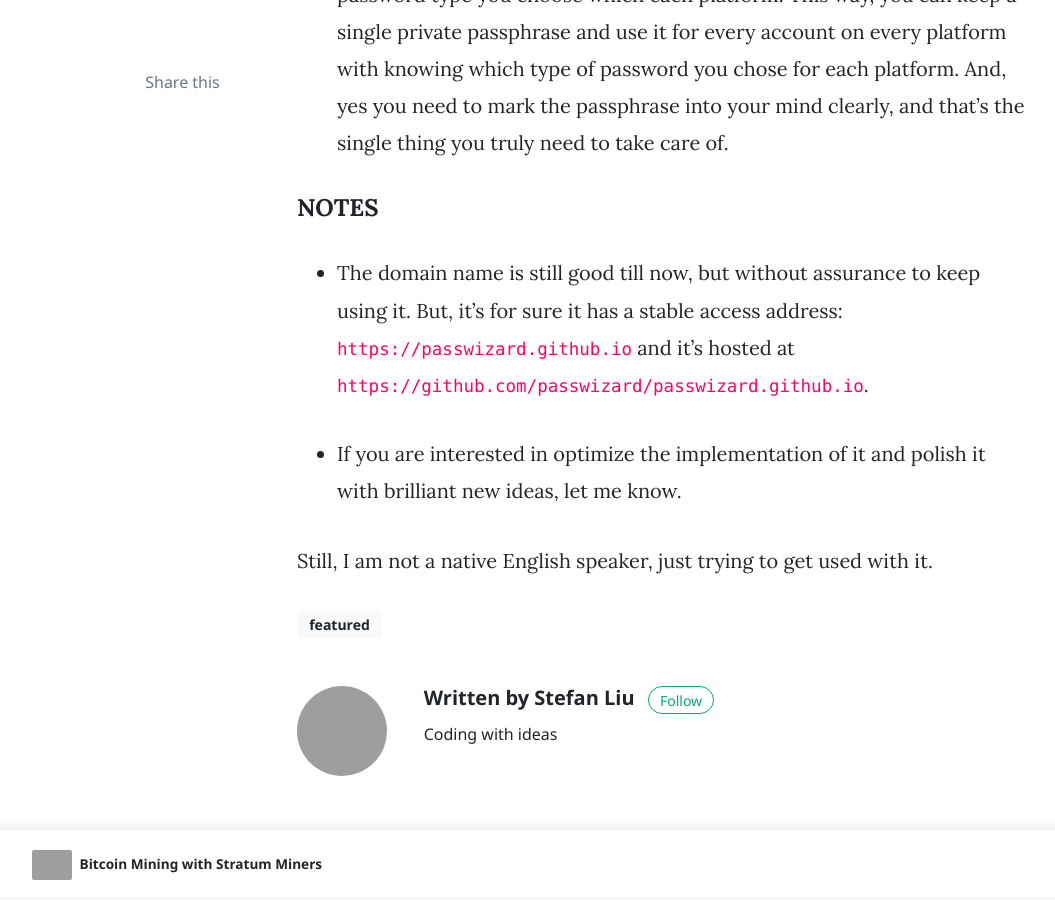
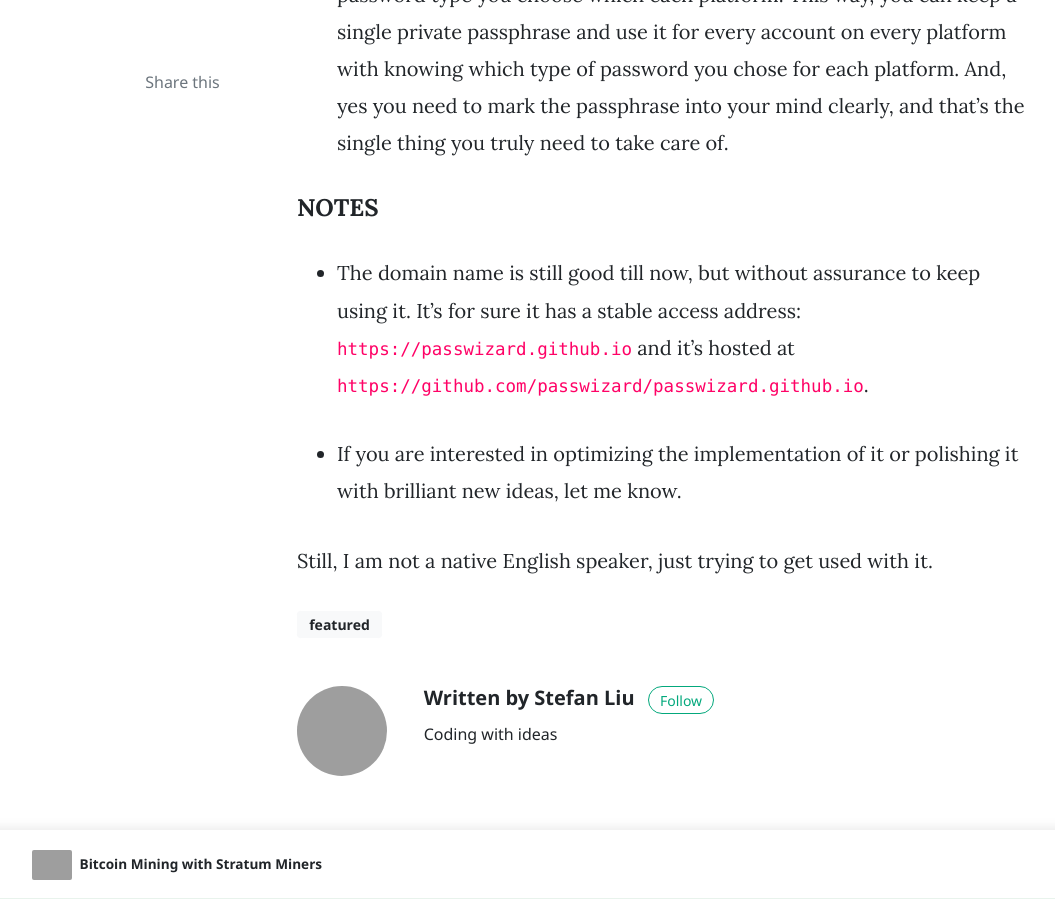
Before and after one commit to devfans/devfans.github.io, a Jekyll site: the page built from _posts/2019-05-31-a-password-generator-to-save-your-life.md, in a window 1280 px wide and 900 px high, scrolled down 3724 px, cut to the strip 0-900 px from the top of the window. Shown: the whole strip, without its empty margins (73-1128 px from the left). Built offline with Jekyll 4.4.1, drawn with Linux system fonts in a browser that asks for light colours; nearby versions of some CDN libraries; comment, search, counter and statistics services are not loaded; grey boxes are pictures that could not be loaded.

Commit message:
Update 2019-05-31-a-password-generator-to-save-your-life.md

```diff
--- a/_posts/2019-05-31-a-password-generator-to-save-your-life.md
+++ b/_posts/2019-05-31-a-password-generator-to-save-your-life.md
@@ -42,8 +42,8 @@ Heret o explain the interface of passwizard(Navigations: `enter` and `mouse curs
 
 #### NOTES
 
-+ The domain name is still good till now, but without assurance to keep using it. But, it's for sure it has a stable access address: `https://passwizard.github.io` and it's hosted at `https://github.com/passwizard/passwizard.github.io`.
++ The domain name is still good till now, but without assurance to keep using it. It's for sure it has a stable access address: `https://passwizard.github.io` and it's hosted at `https://github.com/passwizard/passwizard.github.io`.
 
-+ If you are interested in optimize the implementation of it and polish it with brilliant new ideas, let me know.
++ If you are interested in optimizing the implementation of it or polishing it with brilliant new ideas, let me know.
 
 Still, I am not a native English speaker, just trying to get used with it.
```
